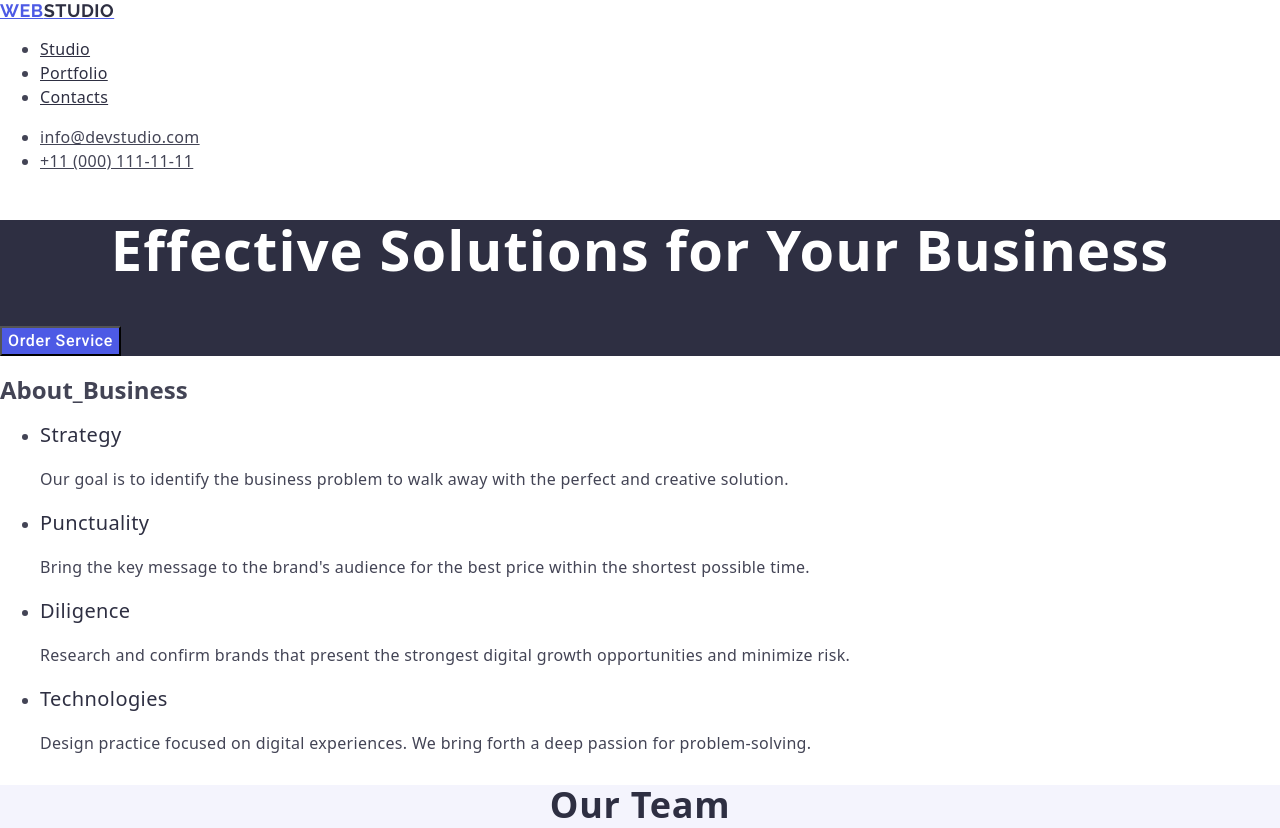
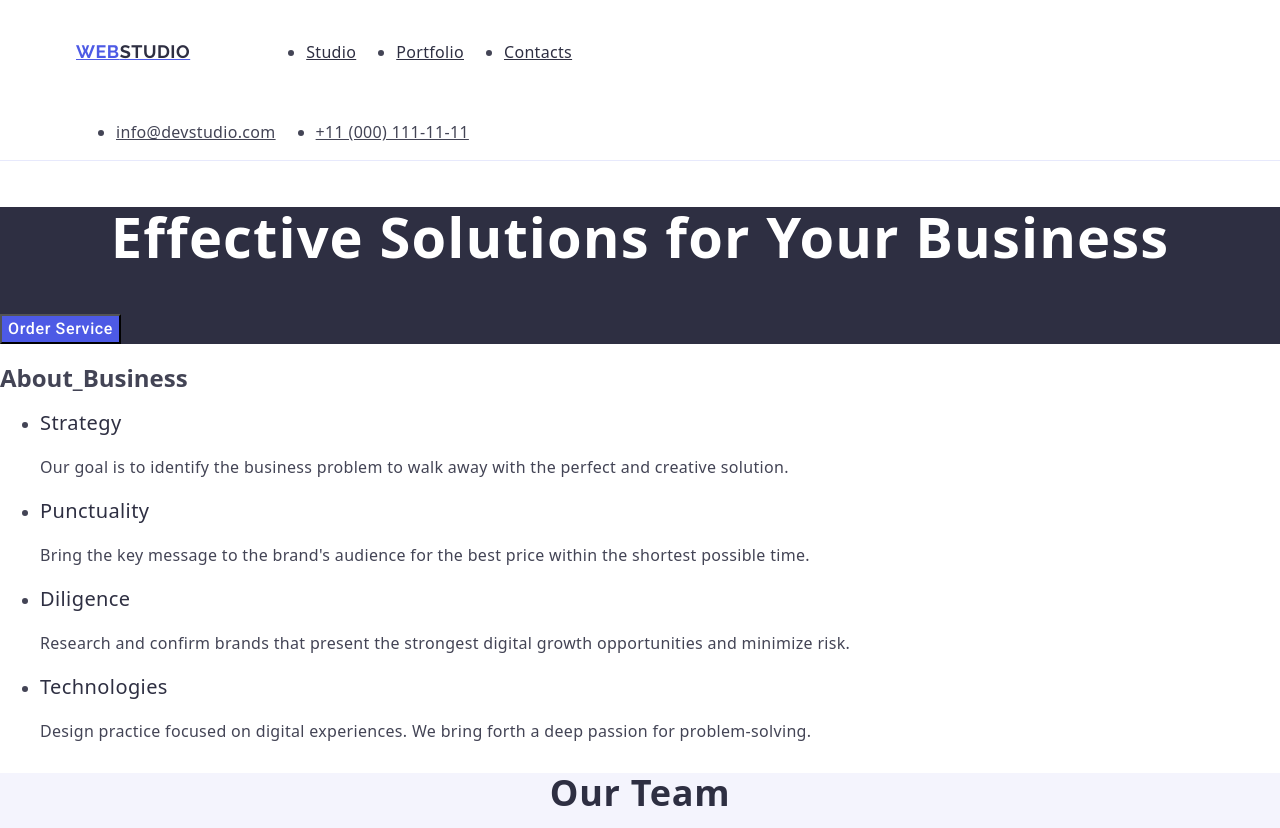
Before and after one commit to NurAleynaPektas/goit-markup-hw-03, a plain HTML site: page index.html in a window 1280 px wide. Shown: the top 828 px of the page. Drawn offline with nearby package versions, Linux system fonts and the light colour scheme; a web font is replaced by a local one.

Commit message:
header part

```diff
--- a/css/styles.css
+++ b/css/styles.css
@@ -2,6 +2,26 @@ body {
   font-family: "Roboto", sans-serif;
   color: #434455;
   background-color: #ffffff;
+}
+
+/*HEADER PLACE*/
+.header-place {
+  border-bottom: 1px solid #e7e9fc;
+}
+
+.header-div {
+  display: flex;
+}
+
+.container {
+  width: 1158px;
+  margin: 0 auto;
+  padding: 0 15px;
+}
+
+.header-nav {
+  display: flex;
+  align-items: center;
 }
 
 .nav-logo {
@@ -12,6 +32,21 @@ body {
   letter-spacing: 0.03em;
   text-transform: uppercase;
   color: #4d5ae5;
+  margin-right: 76px;
+}
+
+.header-ul {
+  display: flex;
+  gap: 40px;
+}
+
+.nav-hover {
+  padding: 24px 0;
+}
+
+.adress-ul {
+  display: flex;
+  gap: 40px;
 }
 
 .studio {
--- a/index.html
+++ b/index.html
@@ -26,13 +26,14 @@
     />
   </head>
   <body>
-    <header>
-      <nav>
+    <header class="header-place">
+      <div class="container" class="header-div">
+        <nav class="header-nav">
           <a class="nav-logo" href="./index.html"
             >Web<span class="studio">Studio</span></a
           >
 
-        <ul>
+          <ul class="header-ul">
             <li class="nav-hover">
               <a class="nav-studio-link" href="./index.html">Studio</a>
             </li>
@@ -46,7 +47,7 @@
         </nav>
 
         <address class="adress">
-        <ul>
+          <ul class="adress-ul">
             <li class="mail-tel-hover">
               <a class="adress-mail-tel" href="mailto:info@devstudio.com"
                 >info@devstudio.com</a
@@ -59,6 +60,7 @@
             </li>
           </ul>
         </address>
+      </div>
     </header>
 
     <main>
```
Lines whose indentation alone changed are shown as unchanged.
